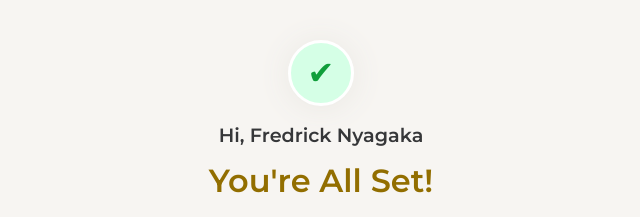
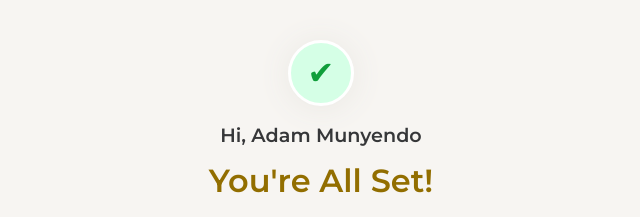
Before and after one commit to Munyendo-334/https-go.tkt.ug-v-UX6YZLNr, a plain HTML site: page index.html in a window 1280 px wide. Shown: the top 217 px of the page, 319-959 px from the left. Drawn offline with Linux system fonts and the light colour scheme.

Commit message:
Update index.html

```diff
--- a/index.html
+++ b/index.html
@@ -400,7 +400,7 @@
       <div class="circle-check" aria-label="Success">
         &#10004;
       </div>
-      <h2>Hi, Fredrick Nyagaka</h2>
+      <h2>Hi, Adam Munyendo </h2>
       <h1 class="main-heading">You're All Set!</h1>
       <p class="subtitle">Your ticket is valid. Get ready for an amazing experience!</p>
     </header>
```
